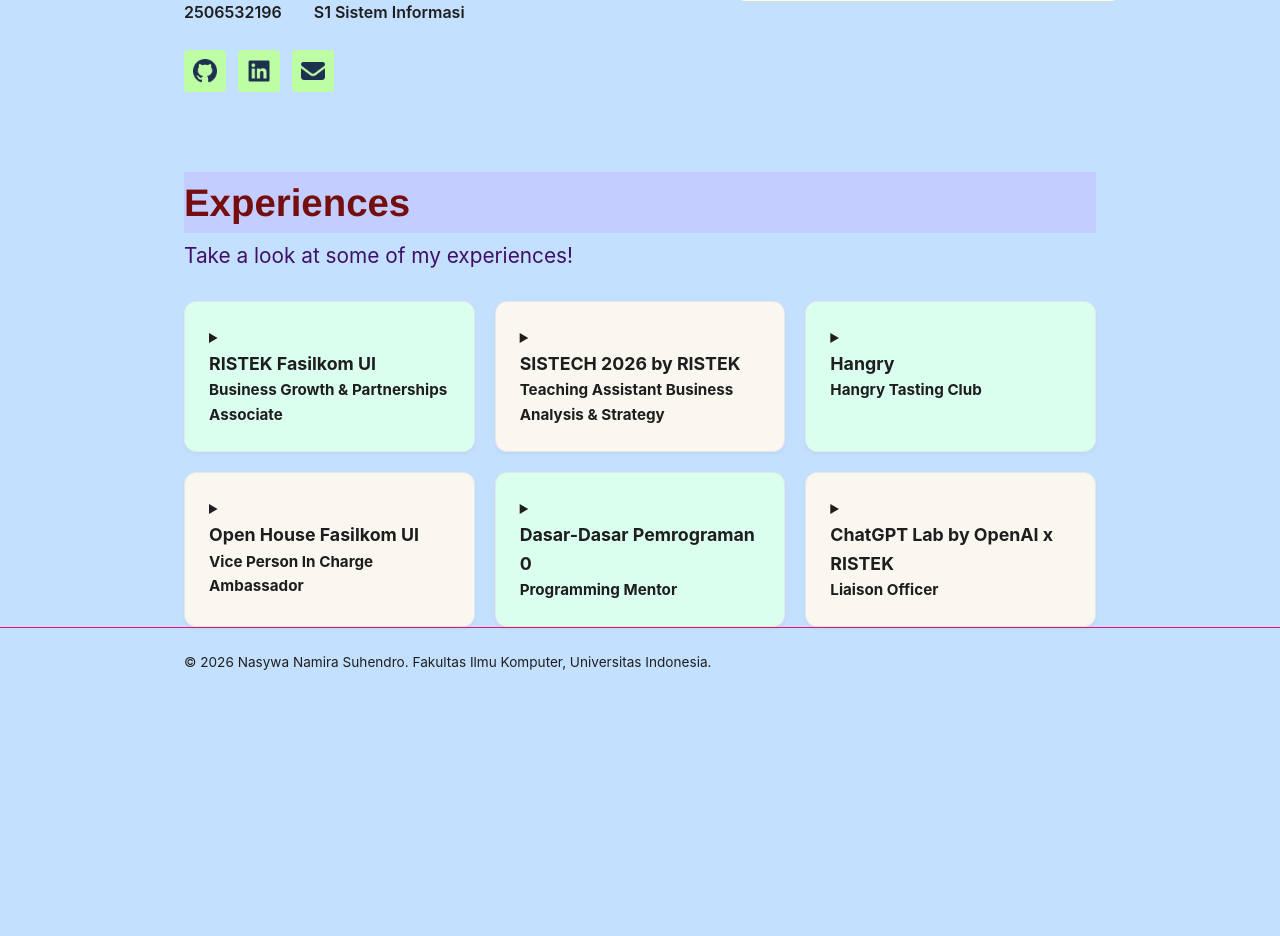
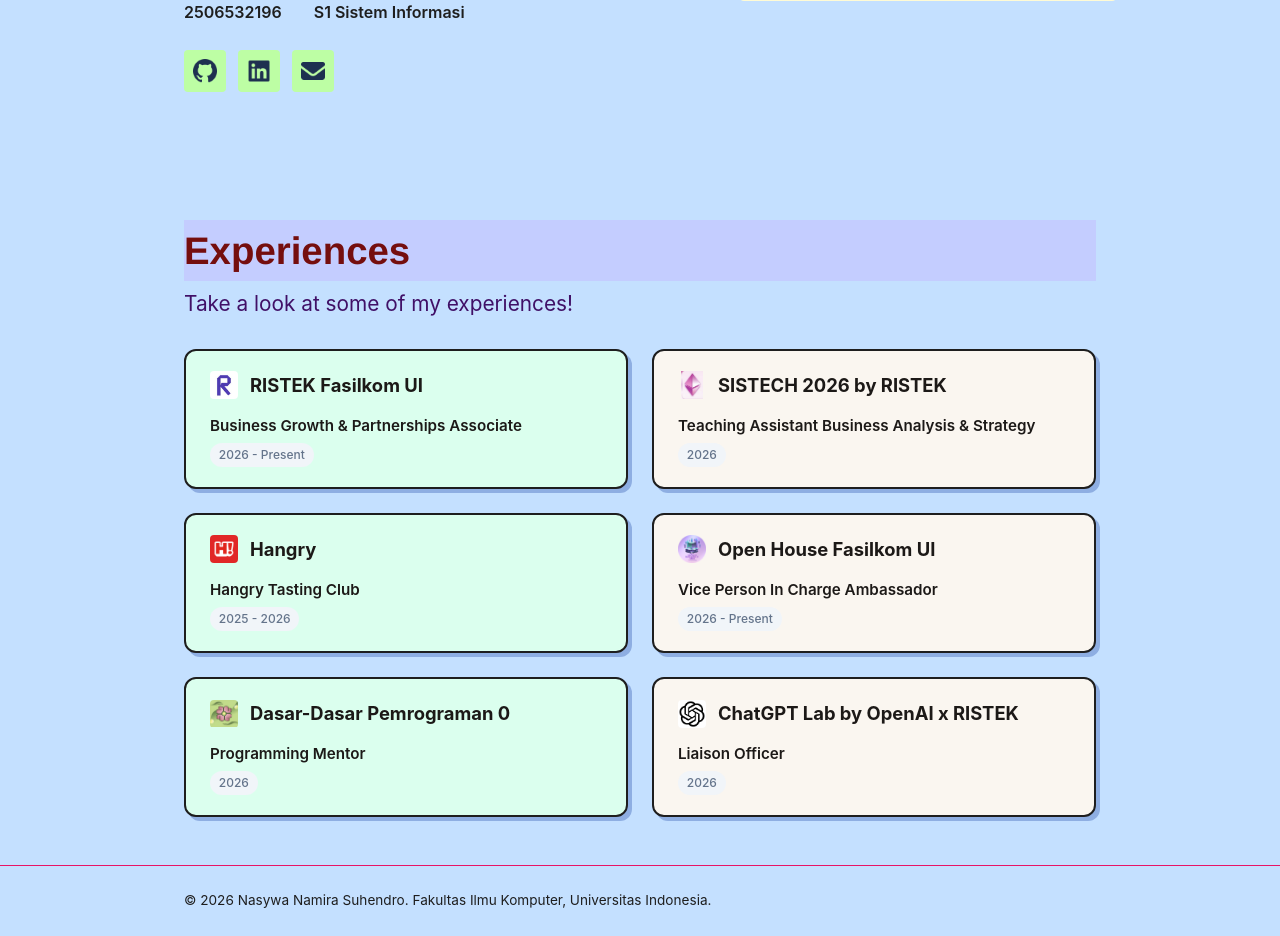
Before and after one commit to nasywanamira/myportofolio, a Django app: page / in a window 1280 px wide. Shown: the part 652-1588 px from the top of the page. Before the commit the page ends 1322 px from the top, so only its background shows below. Run offline with Django 5.2, Linux system fonts and the light colour scheme.

Commit message:
update: update + revisi experience section

```diff
--- a/static/css/style.css
+++ b/static/css/style.css
@@ -203,7 +203,7 @@ h1, .brand {
 
 /* Section: Experiences
 ngasih jarak  vertikal (atas bawah 48px, kiri kanan 0*/
-.experiences-section {
+.experiences {
     padding: 48px 0;
 }
 
@@ -226,20 +226,18 @@ ngasih jarak  vertikal (atas bawah 48px, kiri kanan 0*/
 }
 
 .experience-grid {
+    /* container grid dibuat maksimal 1 or 2 kolom*/
     display: grid;
-    /* lock: otomatis membagi kolom, minimal lebar kartu 250px, maksimal 1fr
-    grid akan otomatis menghitung: kalau layar lebar (desktop), ketiga kartu dijejerkan 3 kolom. klo layar mengecil,
-    kartu otomatis turun ke baris baru tanpa perlu repot setel ukuran piksel manual.*/
-  grid-template-columns: repeat(auto-fit, minmax(250px, 1fr));
-  gap: 20px; /* jarak antar kartu */
+    grid-template-columns: repeat(auto-fit, minmax(360px, 1fr)); /* min. 360px biar cukup menampung 2 kolom lebar atau 1 kolom di layar medium */
+    gap: 1.5rem; /* jarak antar kartu */
+    align-items: start; /* lock tinggi kartu sesuai kontennya masing-masing biar pas sebelahnye diklik ga ikutan melar ke bawah*/
 }
 
 .experience-card {
-    border: 1px solid #e5e7eb;
+    border: 2px solid var(--border-line);
     border-radius: 12px;
-    padding: 24px;
-    font-size: 0.95rem;
-    box-shadow: 0 2px 4px rgba(0,0,0,0.04);
+    padding: 1.25rem 1.5rem;
+    box-shadow: 4px 4px 0px var(--dark-blue);
     /* animasi halus saat kursor mengarah ke kartu */
     transition: transform 0.2s ease, box-shadow 0.2s ease;
 }
@@ -258,19 +256,115 @@ ngasih jarak  vertikal (atas bawah 48px, kiri kanan 0*/
 
 /* Efek hover: kartu terangkat sedikit saat disorot kursor*/
 .experience-card:hover {
-    transform: translateY(-4px);
-    box-shadow: 0 8px 16px rgba(0,0,0,0.08);
+    transform: translate(-2px, -2px);
+    box-shadow: 6px 6px 0px var(--ink);
+}
+
+/* bagian judul yg bisa diklik*/
+.exp-summary {
+    cursor: pointer;
+    list-style: none; /* menghilangkan bullet points bawaan*/
+    user-select: none; /* mencegah teks disorot saat diklik */
+}
+
+.exp-summary::-webkit-details-marker {
+    display: none;
+}
+
+/* panah muter ke bawah saat kartu terbuka */
+details[open] .exp-summary::before {
+    transform: rotate(90deg);
+}
+
+.summary-header h3{
+    font-size: 1.15rem;
+    font-weight: 500;
+    color: var(--dark-purple);
+    margin-top: 0.2rem;
+}
+
+.experience-role {
+    font-size: 0.9rem;
+    font-weight: 500;
+    color: var(--dark-blue);
+    margin-top: 0.2rem;
+}
+
+.role-title {
+    display: block;
+    font-weight: 600;
+    font-size: 0.95rem;
+    color: var(--ink);
+    transition: color 0.15s ease;
+}
+
+.exp-summary:hover .role-title {
+    color: var(--line);
+}
+
+/* konten yg muncul setelah diklik (foto + desc sampingan) */
+.exp-expanded-content {
+    margin-top: 1rem;
+    padding-top: 0.85rem;
+    border-top: 1.5px dashed var(--line);
+    display: flex;
+    gap: 0.75rem;
+    flex-direction: column;
+}
+
+.exp-img {
+    width: 100%;
+    height: auto; /* biar tinggi foto ngikut rasio asli*/
+    aspect-ratio: 16 / 9;
+    object-fit: contain; /* biar foto gk kena crop*/
+    background-color: #f1f5f9;
+    border-radius: 6px;
+    border: 2px solid var(--ink);
 }
 
 .experience-desc {
-    margin-top: 12px;
-    color: var(--black);
-    font-size: 0.95rem;
+    color: var(--ink);
+    font-size: 0.88rem;
+    margin: 0;
+    hyphens: auto;
+    line-height: 1.5;
     text-align: justify;
     text-justify: inter-word;
-    hyphens: auto;
 }
 
+/* 1. Header logo di samping nama organisasi */
+.card-brand {
+    display: flex;
+    align-items: center;
+    gap: 0.75rem;
+    margin-bottom: 0.85rem;
+}
+
+.brand-logo {
+    width: 28px;
+    height: 28px;
+    object-fit: contain;
+    border-radius: 4px;
+}
+
+.brand-name {
+    font-size: 1.15rem;
+    font-weight: 700;
+    color: var(--ink);
+    margin: 0;
+}
+
+/* badge periode tanggal */
+.badge {
+    display: inline-block;
+    font-size: 0.75rem;
+    font-weight: 500;
+    color: #64748b;
+    background-color: #f1f5f9;
+    border-radius: 9999px;
+    padding: 0.15rem 0.55rem;
+    margin-top: 0.3rem;
+}
 
 @media (max-width: 600px) {
     .hero-grid {
@@ -288,4 +382,17 @@ ngasih jarak  vertikal (atas bawah 48px, kiri kanan 0*/
     .social-links {
         justify-content: flex-start;
     }
+
+    .experience-grid {
+        grid-template-columns: 1fr; /* satu kolom di layar kecil */
+    }
+
+    .exp-expanded-content {
+        flex-direction: column; /* gambar di atas, teks di bawah */
+    }
+
+    .exp-img {
+        width: 100%;
+        height: 180px;
+    }
 }
--- a/templates/index.html
+++ b/templates/index.html
@@ -52,7 +52,7 @@
                     </dl>
                     <div class="social-links">
                         <!-- social media links -->
-                        <a href="https://github.com/nasywanamira" class="social-link"><img src="/static/img/github.png" alt="GitHub"></a> <!-- icon nya ukuran 2xl dan ada animasi yeyy-->
+                        <a href="https://github.com/nasywanamira" class="social-link"><img src="/static/img/github.png" alt="GitHub"></a>
                         <a href="https://www.linkedin.com/in/nasywa-namira-suhendro-/" class="social-link"><img src="/static/img/linkedin.png" alt="LinkedIn"></a>
                         <a href="mailto:nasywa.namira@ui.ac.id" class="social-link"><img src="/static/img/envelope.png" alt="Email"></a>
                     </div>
@@ -69,16 +69,19 @@
             <div class="experience-grid">
             <!-- experience 1: RISTEK -->
              <article class="experience-card">
-                <details>
+                <div class="card-brand">
+                    <img src="/static/img/ristek.png" alt="logo RISTEK Fasilkom UI" class="brand-logo">
+                    <h3 class="brand-name">RISTEK Fasilkom UI</h3>
+                </div>
+
+                <details class="exp-details">
                     <summary class="exp-summary">
-                        <div class="summary-header">
-                             <h3>RISTEK Fasilkom UI</h3>
-                            <h4 class="experience-role">Business Growth &amp; Partnerships Associate</h4>
-                        </div>
+                        <span class="role-title">Business Growth &amp; Partnerships Associate</span>
+                        <span class="badge">2026 - Present</span>
                     </summary>
                     <div class="exp-expanded-content">
                         <!-- konten yg muncul saat diklik -->
-                        <img src="/static/img/ristek.jpg" alt="RISTEK Fasilkom UI" class="exp-img">
+                        <img src="/static/img/begepeh.jpeg" alt="RISTEK Fasilkom UI" class="exp-img">
                          <p class="experience-desc">
                             Managing corporate relations, partnerships, strategic sponsorships, and business development initiatives for <b>RISTEK Fasilkom UI</b>, a student organization at the Faculty of Computer Science, Universitas Indonesia.
                         </p>
@@ -88,16 +91,19 @@
 
         <!-- experience 2: SISTECH 2026 -->
         <article class="experience-card">
-            <details>
+            <div class="card-brand">
+                <img src="/static/img/sistech.png" alt="logo SISTECH 2026" class="brand-logo">
+                <h3 class="brand-name">SISTECH 2026 by RISTEK</h3>
+            </div>
+
+            <details class="exp-details">
                 <summary class="exp-summary">
-                    <div class="summary-header">
-                        <h3>SISTECH 2026 by RISTEK</h3>
-                        <h4 class="experience-role">Teaching Assistant Business Analysis &amp; Strategy</h4>
-                    </div>
+                    <span class="role-title">Teaching Assistant Business Analysis &amp; Strategy</span>
+                    <span class="badge">2026</span>
                 </summary>
                 <div class="exp-expanded-content">
                     <!-- konten yg muncul saat diklik -->
-                    <img src="/static/img/sistech.jpg" alt="SISTECH 2026" class="exp-img">
+                    <img src="/static/img/sistech26.jpeg" alt="SISTECH 2026" class="exp-img">
                     <p class="experience-desc">
                         Designing curriculum modules and assisting participants in understanding business analysis and strategy concepts, as well as providing guidance on practical applications in real-world scenarios.
                     </p>
@@ -107,16 +113,19 @@
 
         <!-- experience 3: Hangry -->
          <article class="experience-card">
-            <details>
+            <div class="card-brand">
+                <img src="/static/img/hangry.png" alt="logo Hangry Tasting Club" class="brand-logo">
+                <h3 class="brand-name">Hangry</h3>
+            </div>
+
+            <details class="exp-details">
                 <summary class="exp-summary">
-                    <div class="summary-header">
-                        <h3>Hangry</h3>
-                        <h4 class="experience-role">Hangry Tasting Club</h4>
-                    </div>
+                    <span class="role-title">Hangry Tasting Club</span>
+                    <span class="badge">2025 - 2026</span>
                 </summary>
                 <div class="exp-expanded-content">
                     <!-- konten yg muncul saat diklik -->
-                    <img src="/static/img/hangry.jpg" alt="Hangry Tasting Club" class="exp-img">
+                    <img src="/static/img/hangryy.jpeg" alt="Hangry Tasting Club" class="exp-img">
                     <p class="experience-desc"> Partnered with Hangry (F&B) to promote food products
                         through creative social media content on X.
                         Then I created engaging posts, reviewed products, and built audience interaction to increase brand visibility and campaign reach.
@@ -127,16 +136,19 @@
 
         <!-- experience 4: Open House Fasilkom UI -->
          <article class="experience-card">
-            <details>
+            <div class="card-brand">
+                <img src="/static/img/oh26.png" alt="logo Open House Fasilkom UI" class="brand-logo">
+                <h3 class="brand-name">Open House Fasilkom UI</h3>
+            </div>
+
+            <details class="exp-details">
                 <summary class="exp-summary">
-                    <div class="summary-header">
-                        <h3>Open House Fasilkom UI</h3>
-                        <h4 class="experience-role">Vice Person In Charge Ambassador</h4>
-                    </div>
+                    <span class="role-title">Vice Person In Charge Ambassador</span>
+                    <span class="badge">2026 - Present</span>
                 </summary>
                 <div class="exp-expanded-content">
                     <!-- konten yg muncul saat diklik -->
-                    <img src="/static/img/openhouse.jpg" alt="Open House Fasilkom UI" class="exp-img">
+                    <img src="/static/img/ambass.jpeg" alt="Open House Fasilkom UI" class="exp-img">
                     <p class="experience-desc">Co-led the Ambassador division to amplify event awareness, oversaw student ambassadors throughout campaigns,
                         and developed special programs to engage prospective students with Open House Fasilkom UI.</p>
                 </div>
@@ -145,16 +157,19 @@
 
         <!-- experience 5: DDP-0 -->
          <article class="experience-card">
-            <details>
+            <div class="card-brand">
+                <img src="/static/img/ddp0.png" alt="logo Dasar-Dasar Pemrograman 0" class="brand-logo">
+                <h3 class="brand-name">Dasar-Dasar Pemrograman 0</h3>
+            </div>
+
+            <details class="exp-details">
                 <summary class="exp-summary">
-                    <div class="summary-header">
-                        <h3>Dasar-Dasar Pemrograman 0</h3>
-                        <h4 class="experience-role">Programming Mentor</h4>
-                    </div>
+                    <span class="role-title">Programming Mentor</span>
+                    <span class="badge">2026</span>
                 </summary>
                 <div class="exp-expanded-content">
                     <!-- konten yg muncul saat diklik -->
-                    <img src="/static/img/programming.jpg" alt="Programming Mentor" class="exp-img">
+                    <img src="/static/img/ddp.jpeg" alt="Programming Mentor" class="exp-img">
                     <p class="experience-desc">Volunteered as a programming mentor for incoming freshman students at Fasilkom UI, delivering foundational programming concepts
                         and guiding hands-on problem-solving exercises to prepare them for their first academic semester.</p>
                 </div>
@@ -163,16 +178,18 @@
 
         <!-- experience 6: ChatGPT Lab by OpenAI x RISTEK -->
          <article class="experience-card">
-            <details>
+            <div class="card-brand">
+                <img src="/static/img/gpt.png" alt="logo ChatGPT Lab by OpenAI x RISTEK" class="brand-logo">
+                <h3 class="brand-name">ChatGPT Lab by OpenAI x RISTEK</h3>
+            </div>
+            <details class="exp-details">
                 <summary class="exp-summary">
-                    <div class="summary-header">
-                        <h3>ChatGPT Lab by OpenAI x RISTEK</h3>
-                        <h4 class="experience-role">Liaison Officer</h4>
-                    </div>
+                    <span class="role-title">Liaison Officer</span>
+                    <span class="badge">2026</span>
                 </summary>
                 <div class="exp-expanded-content">
                     <!-- konten yg muncul saat diklik -->
-                    <img src="/static/img/chatgpt.jpg" alt="ChatGPT Lab" class="exp-img">
+                    <img src="/static/img/gptlab.jpeg" alt="ChatGPT Lab" class="exp-img">
                     <p class="experience-desc">Had the valuable opportunity to collaborate with representatives from OpenAI and the ChatGPT Lab Indonesia team,
                         assisting with guest coordination, logistical communication, and on-ground support to ensure the collaborative event ran smoothly.
                     </p>
```
Also changed, not shown: static/img/ambass.jpeg (added), static/img/begepeh.jpeg (added), static/img/ddp.jpeg (added), static/img/ddp0.png (added), static/img/gpt.png (added), static/img/gptlab.jpeg (added), static/img/hangry.png (added), static/img/hangryy.jpeg (added), static/img/oh26.png (added), static/img/ristek.png (added), static/img/sistech.png (added), static/img/sistech26.jpeg (added).
